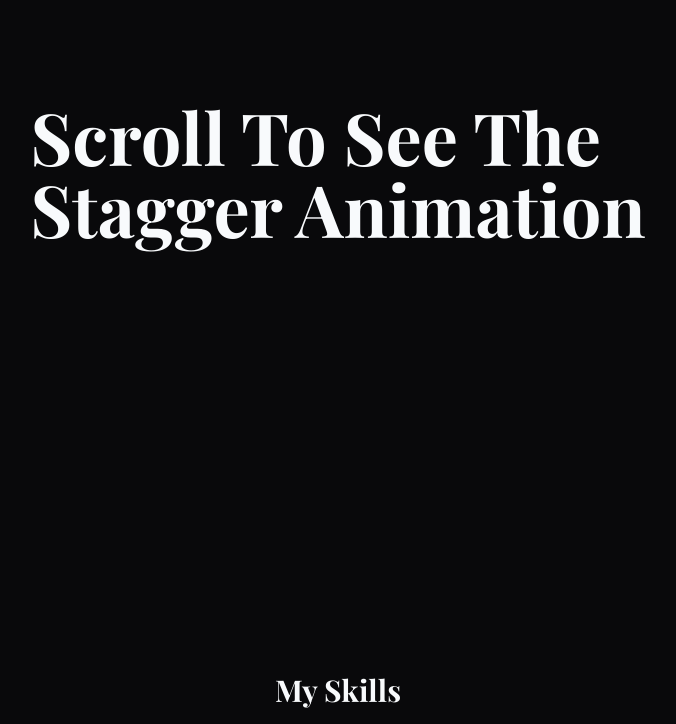
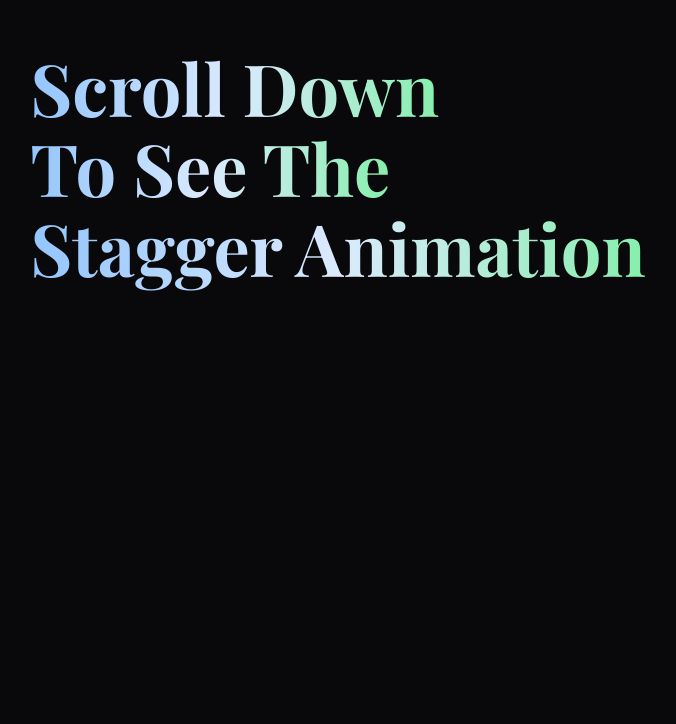
Before and after one commit to salmansajib/framer-motion-stagger-animation, a Next.js app: page / in a window 1280 px wide. Shown: the part 228-952 px from the top of the page, without its empty margins (302-978 px from the left). Built offline with nearby package versions, Linux system fonts and the light colour scheme; a web font is replaced by a local one.

Commit message:
added animation to the hero section

```diff
--- a/app/page.js
+++ b/app/page.js
@@ -1,11 +1,10 @@
 import Hero from "@/components/Hero";
 import Skills from "@/components/Skills";
-import Image from "next/image";
 
 export default function Home() {
   return (
     <div className="bg-zinc-950 text-slate-50">
-      <main className="container mx-auto px-2">
+      <main className="container mx-auto px-4">
         <Hero />
         <Skills />
       </main>
--- a/components/Hero.js
+++ b/components/Hero.js
@@ -1,15 +1,62 @@
+"use client";
+import { motion } from "motion/react";
+
+const containerVariants = {
+  hidden: { opacity: 0 },
+  visible: {
+    opacity: 1,
+    transition: {
+      staggerChildren: 0.3,
+    },
+  },
+};
+
+const headingVariants = {
+  hidden: {
+    opacity: 0,
+    y: 50,
+  },
+  visible: {
+    opacity: 1,
+    y: 0,
+    transition: {
+      duration: 0.5,
+    },
+  },
+};
+
 function Hero() {
   return (
-    <div className="min-h-svh grid items-center justify-center">
-      <div>
-        <h1 className="text-3xl sm:text-4xl md:text-5xl lg:text-6xl xl:text-7xl font-bold capitalize max-w-max">
-          scroll to see the
-        </h1>
-        <h1 className="text-3xl sm:text-4xl md:text-5xl lg:text-6xl xl:text-7xl font-bold capitalize max-w-max">
+    <motion.div
+      variants={containerVariants}
+      initial="hidden"
+      animate="visible"
+      className="min-h-svh grid items-center justify-center"
+    >
+      <motion.div
+        variants={containerVariants}
+        className="flex flex-col items-start gap-2"
+      >
+        <motion.h1
+          variants={headingVariants}
+          className="bg-gradient-to-r from-blue-300 via-blue-100 to-green-300 text-transparent bg-clip-text text-4xl md:text-6xl lg:text-7xl font-bold capitalize max-w-max"
+        >
+          scroll down
+        </motion.h1>
+        <motion.h1
+          variants={headingVariants}
+          className="bg-gradient-to-r from-blue-300 via-blue-100 to-green-300 text-transparent bg-clip-text text-4xl md:text-6xl lg:text-7xl font-bold capitalize max-w-max"
+        >
+          to see the
+        </motion.h1>
+        <motion.h1
+          variants={headingVariants}
+          className="bg-gradient-to-r from-blue-300 via-blue-100 to-green-300 text-transparent bg-clip-text text-4xl h-[55px] md:h-[70px] lg:h-[82px] md:text-6xl lg:text-7xl font-bold capitalize max-w-max"
+        >
           stagger animation
-        </h1>
-      </div>
-    </div>
+        </motion.h1>
+      </motion.div>
+    </motion.div>
   );
 }
 
--- a/components/Skills.js
+++ b/components/Skills.js
@@ -1,5 +1,5 @@
 "use client";
-import { delay, motion } from "motion/react";
+import { motion } from "motion/react";
 
 const skillsData = [
   {
@@ -61,17 +61,19 @@ const fadeInAnimationVariants = {
     opacity: 1,
     y: 0,
     transition: {
-      delay: 0.07 * index,
+      delay: 0.03 * index,
     },
   }),
 };
 
 function Skills() {
   return (
-    <div className=" grid place-content-center py-[100px]">
+    <div className="grid place-content-center py-[150px]">
       <div>
-        <h2 className="text-center capitalize text-3xl font-bold">my skills</h2>
-        <ul className="mt-10 flex flex-wrap gap-3 items-center justify-center max-w-[900px]">
+        <h2 className="text-left md:text-center capitalize text-3xl md:text-5xl font-bold">
+          my skills
+        </h2>
+        <ul className="mt-7 md:mt-10 flex flex-wrap gap-3 items-center justify-start md:justify-center max-w-[900px]">
           {skillsData.map((skill, index) => (
             <motion.li
               variants={fadeInAnimationVariants}
@@ -80,9 +82,10 @@ function Skills() {
               viewport={{
                 once: true,
               }}
+              // Custom data to use to resolve dynamic variants differently for each animating component
               custom={index}
               key={skill.id}
-              className=" bg-slate-50 text-zinc-950 px-[40px] py-[10px] rounded-lg"
+              className="bg-slate-50 text-zinc-950 px-[40px] py-[10px] rounded-[10px]"
             >
               {skill.skillName}
             </motion.li>
```
